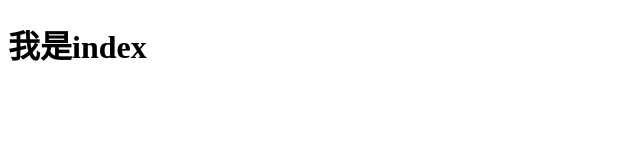
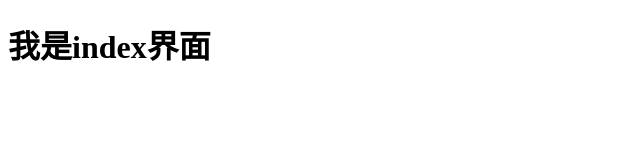
Before and after one commit to Gaohuishu/test, a plain HTML site: page index.html in a window 1280 px wide. Shown: the whole page, without its empty margins (0-640 px from the left). Drawn offline with Linux system fonts and the light colour scheme.

Commit message:
Update index.html
修改HTML

```diff
--- a/index.html
+++ b/index.html
@@ -7,6 +7,6 @@
     <title>Document</title>
 </head>
 <body>
-    <h1>我是index</h1>
+    <h1>我是index界面</h1>
 </body>
 </html>
```
